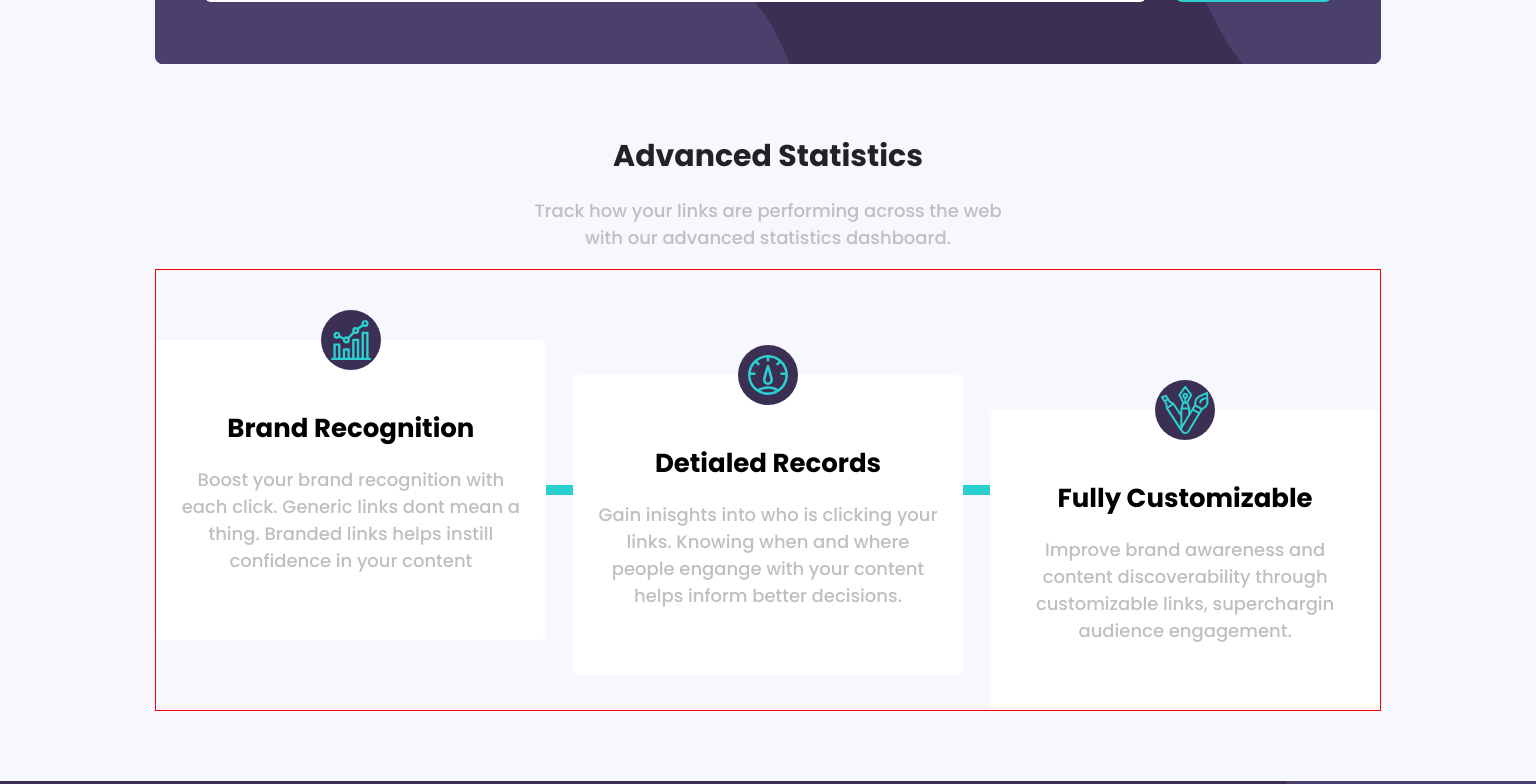
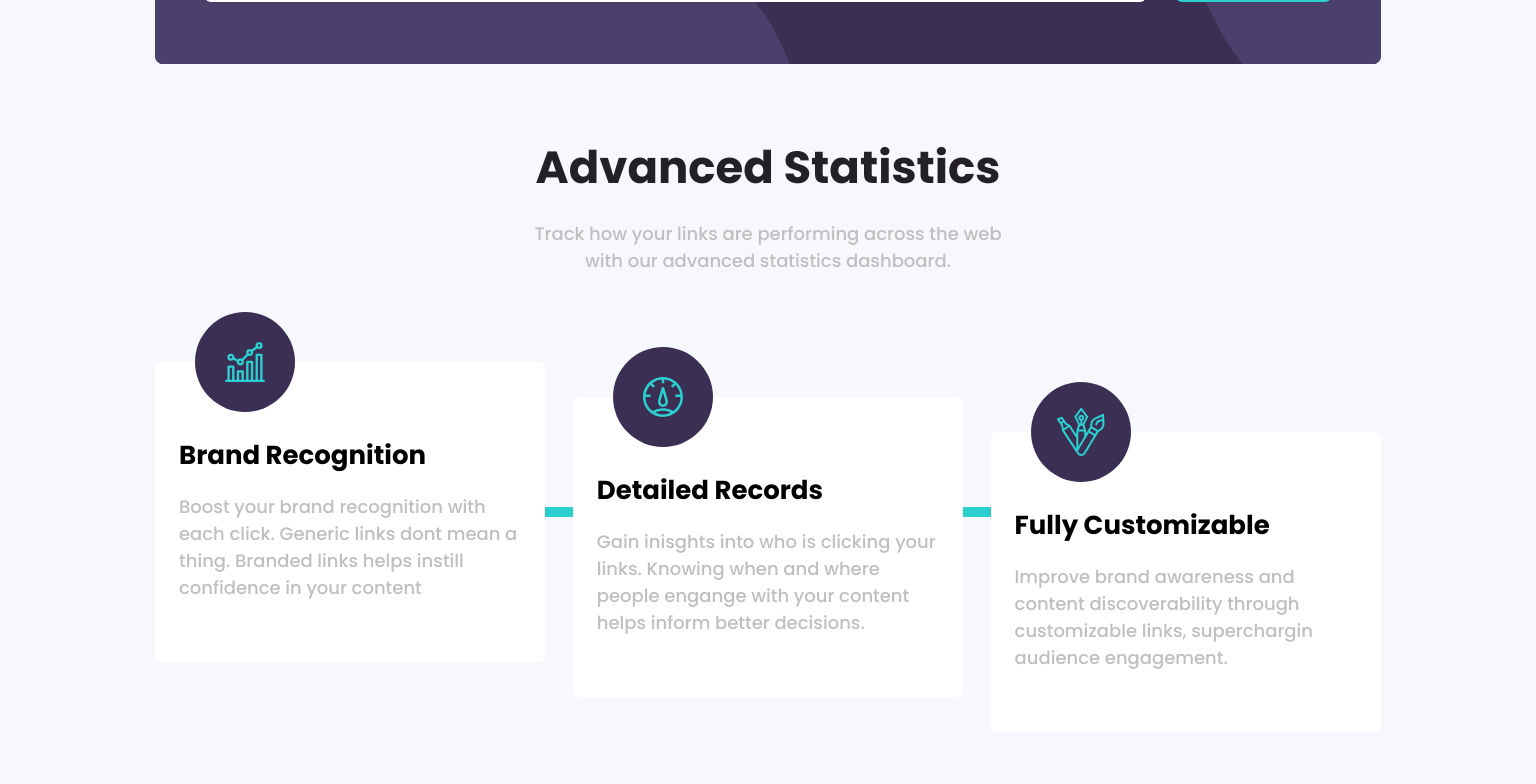
Before and after one commit to MBerry97/url-shortener, a React (Create React App) app: page / in a window 1536 px wide. Shown: the part 820-1604 px from the top of the page. Built offline with nearby package versions, Linux system fonts and the light colour scheme.

Commit message:
added size increases to main statstics box

```diff
--- a/src/Components/Layout/Main/Main.css
+++ b/src/Components/Layout/Main/Main.css
@@ -89,7 +89,7 @@ main > div,
   width: 100%;
 }
 
-.mainstatisticsBox_container,
+.mainStatisticsBox_container,
 .mainStatistics_container {
   display: flex;
   flex-direction: column;
@@ -194,12 +194,14 @@ main > div,
     width: calc(100% - 27.8rem);
   }
 
-  .mainstatisticsBox_container {
-    border: 1px solid red;
+  .mainStatisticsBox_container {
     width: 100%;
     display: flex;
     flex-direction: row;
     align-items: center;
+  }
+  .mainStatistics_container span {
+    font-size: 4.5rem;
   }
   .green-line {
     width: 4rem;
--- a/src/Components/Layout/Main/Main.jsx
+++ b/src/Components/Layout/Main/Main.jsx
@@ -74,7 +74,7 @@ export default function Main() {
               Track how your links are performing across the web with our
               advanced statistics dashboard.
             </p>
-            <div className="mainstatisticsBox_container">
+            <div className="mainStatisticsBox_container">
               <StatisticsBox
                 title="Brand Recognition"
                 description="Boost your brand recognition with each click. Generic links dont mean a thing. Branded links helps instill confidence in your content"
@@ -85,7 +85,7 @@ export default function Main() {
               <div className="green-line" />
 
               <StatisticsBox
-                title="Detialed Records"
+                title="Detailed Records"
                 description="Gain inisghts into who is clicking your links. Knowing when and where people engange with your content helps inform better decisions."
               >
                 <img src={detailedImage} alt="detailed records" />
--- a/src/Components/Shared/Icons/CircularIcon/CircularIcon.css
+++ b/src/Components/Shared/Icons/CircularIcon/CircularIcon.css
@@ -2,8 +2,8 @@
   display: flex;
   justify-content: center;
   align-items: center;
-  width: 6rem;
-  height: 6rem;
+  width: 10rem;
+  height: 10rem;
   border-radius: 50%;
   background-color: var(--primary-violet);
 }
--- a/src/Components/Templates/StatisticsBox/StatisticsBox.css
+++ b/src/Components/Templates/StatisticsBox/StatisticsBox.css
@@ -19,7 +19,7 @@
 
 .statisticsBox > div {
   position: absolute;
-  top: -3rem;
+  top: -5rem;
 }
 
 .statisticsBox h1 {
@@ -28,6 +28,15 @@
 }
 
 @media only screen and (min-width: 1440px) {
+  .statisticsBox {
+    justify-content: start;
+    align-items: flex-start;
+    text-align: left;
+    max-width: 52rem;
+  }
+  .statisticsBox h1 {
+    margin-top: 5rem;
+  }
   .statisticsBox:first-of-type {
     margin-top: 0rem;
   }
@@ -38,4 +47,10 @@
   .statisticsBox:nth-of-type(3) {
     margin-top: 14rem;
   }
+
+  .statisticsBox > div {
+    position: absolute;
+    top: -5rem;
+    left: 4rem;
+  }
 }
```
